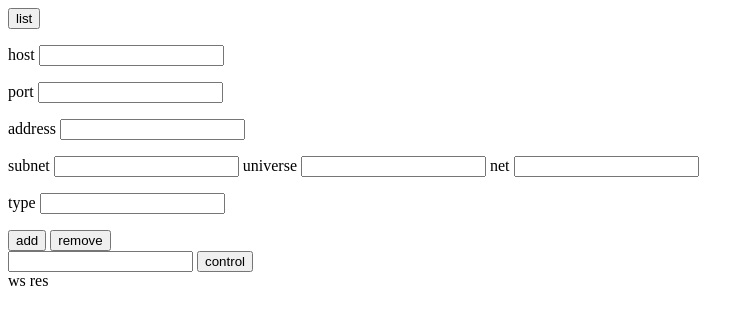
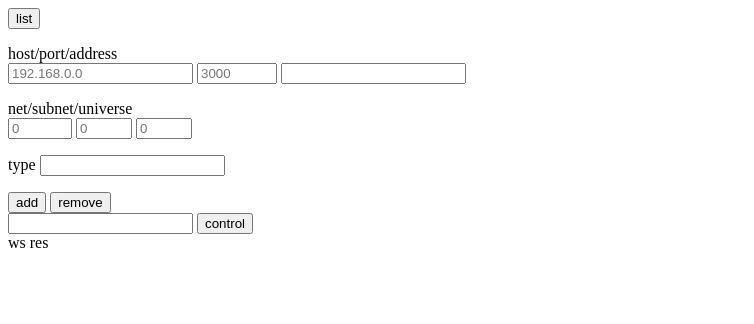
Before and after one commit to phellutone/s_artnet, a website: page index.html in a window 1280 px wide. Shown: the whole page, without its empty margins (0-754 px from the left). Drawn offline with Linux system fonts and the light colour scheme.

Commit message:
Update index.html

```diff
--- a/index.html
+++ b/index.html
@@ -5,28 +5,26 @@
   <body>
     <button id="list">list</button>
     <p>
-      host
-      <input type="text" id="host">
+      host/port/address
+      <br>
+      <input type="text" id="host" placeholder="192.168.0.0">
+      <input type="number" id="port" min="0" max="65535" placeholder="3000">
+      <input type="text" id="address" placeholder="">
     </p>
     <p>
-      port
-      <input type="number" id="port">
-    </p>
-    <p>
-      address
-      <input type="text" id="address">
-    </p>
-    <p>
-      subnet
-      <input type="number" id="subnet">
-      universe
-      <input type="number" id="universe">
-      net
-      <input type="number" id="net">
+      net/subnet/universe
+      <br>
+      <input type="number" id="net" min="0" max="127" placeholder="0">
+      <input type="number" id="subnet" min="0" max="15" placeholder="0">
+      <input type="number" id="universe" min="0" max="15" placeholder="0">
     </p>
     <p>
       type
-      <input type="text" id="type">
+      <input type="text" id="type" list="defaulttype">
+      <datalist id="defaulttype">
+        <option value="ws">
+        <option value="art">
+      </datalist>
     </p>
     <button id="add">add</button>
     <button id="remove">remove</button>
```
